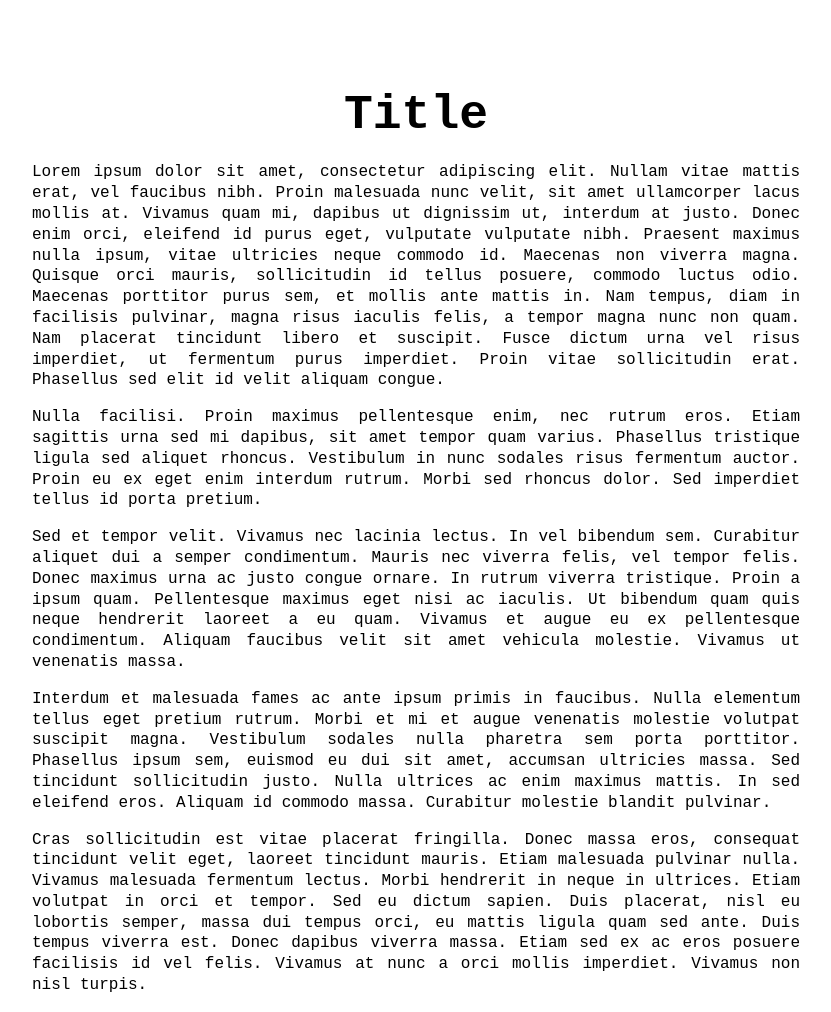
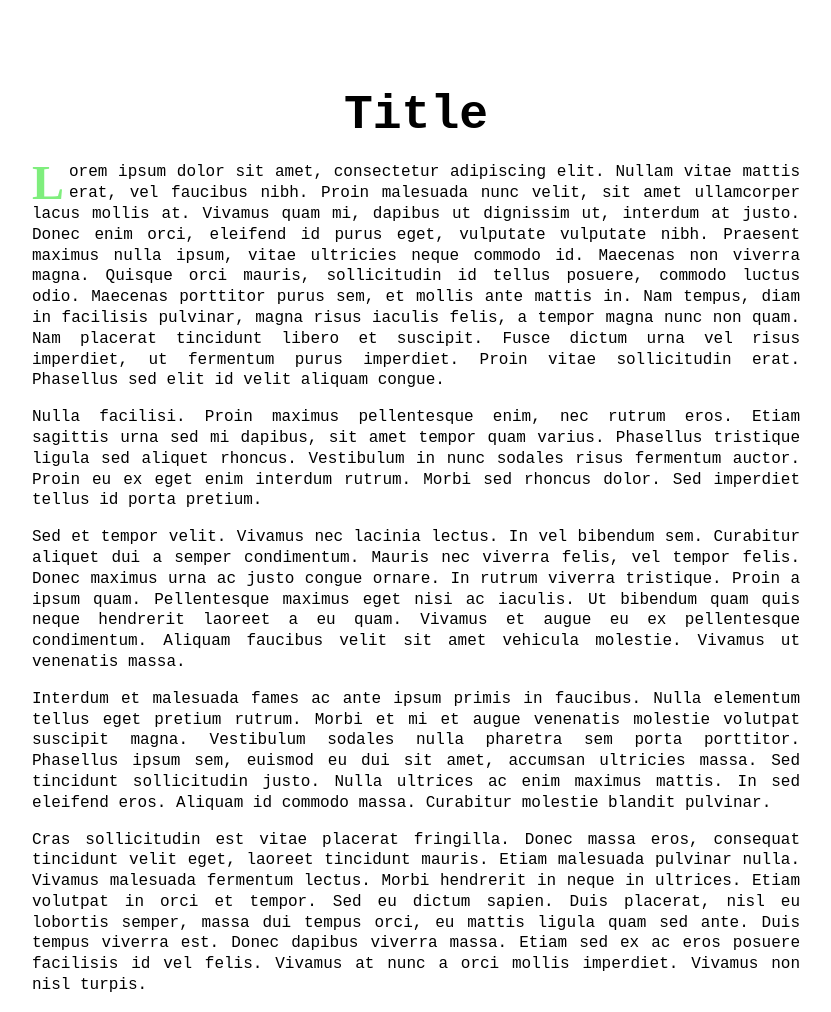
Before and after one commit to NNNILabs/NNNILabs.github.io, a Jekyll site: the page built from _posts/2024-09-23-Test.md, in a window 1280 px wide. Shown: the whole page, without its empty margins (224-1055 px from the left). Built offline with Jekyll 4.4.1, drawn with Linux system fonts in a browser that asks for light colours.

Commit message:
testing initial

```diff
--- a/_posts/2024-09-23-Test.md
+++ b/_posts/2024-09-23-Test.md
@@ -5,7 +5,7 @@ layout: default
 
 # Title
 
-Lorem ipsum dolor sit amet, consectetur adipiscing elit. Nullam vitae mattis erat, vel faucibus nibh. Proin malesuada nunc velit, sit amet ullamcorper lacus mollis at. Vivamus quam mi, dapibus ut dignissim ut, interdum at justo. Donec enim orci, eleifend id purus eget, vulputate vulputate nibh. Praesent maximus nulla ipsum, vitae ultricies neque commodo id. Maecenas non viverra magna. Quisque orci mauris, sollicitudin id tellus posuere, commodo luctus odio. Maecenas porttitor purus sem, et mollis ante mattis in. Nam tempus, diam in facilisis pulvinar, magna risus iaculis felis, a tempor magna nunc non quam. Nam placerat tincidunt libero et suscipit. Fusce dictum urna vel risus imperdiet, ut fermentum purus imperdiet. Proin vitae sollicitudin erat. Phasellus sed elit id velit aliquam congue.
+<span id="dropcap">L</span>orem ipsum dolor sit amet, consectetur adipiscing elit. Nullam vitae mattis erat, vel faucibus nibh. Proin malesuada nunc velit, sit amet ullamcorper lacus mollis at. Vivamus quam mi, dapibus ut dignissim ut, interdum at justo. Donec enim orci, eleifend id purus eget, vulputate vulputate nibh. Praesent maximus nulla ipsum, vitae ultricies neque commodo id. Maecenas non viverra magna. Quisque orci mauris, sollicitudin id tellus posuere, commodo luctus odio. Maecenas porttitor purus sem, et mollis ante mattis in. Nam tempus, diam in facilisis pulvinar, magna risus iaculis felis, a tempor magna nunc non quam. Nam placerat tincidunt libero et suscipit. Fusce dictum urna vel risus imperdiet, ut fermentum purus imperdiet. Proin vitae sollicitudin erat. Phasellus sed elit id velit aliquam congue.
 
 Nulla facilisi. Proin maximus pellentesque enim, nec rutrum eros. Etiam sagittis urna sed mi dapibus, sit amet tempor quam varius. Phasellus tristique ligula sed aliquet rhoncus. Vestibulum in nunc sodales risus fermentum auctor. Proin eu ex eget enim interdum rutrum. Morbi sed rhoncus dolor. Sed imperdiet tellus id porta pretium.
 
```
